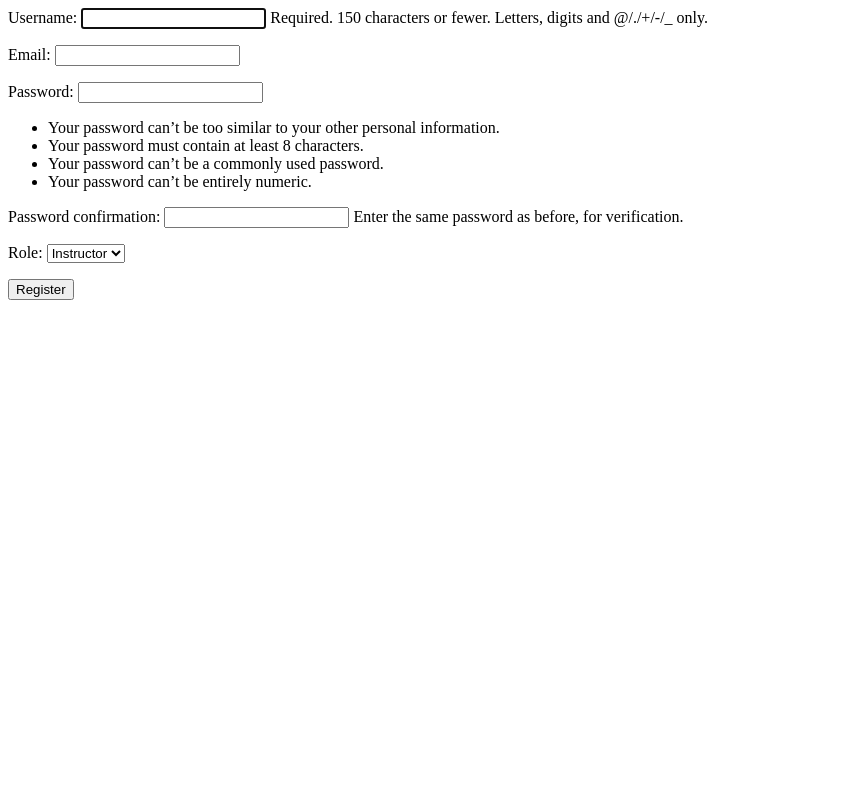
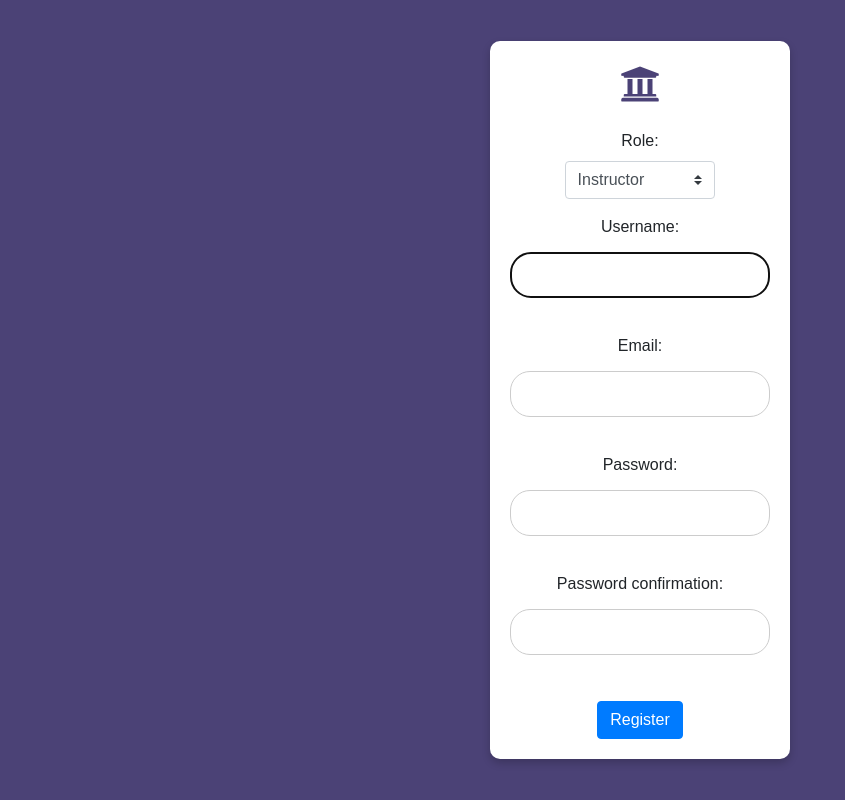
Before and after one commit to justinpitera/Tally, a Django app: page /accounts/register/ in a window 1280 px wide. Shown: the whole page, without its empty margins (0-845 px from the left). Run offline with Django 5.2, Linux system fonts and the light colour scheme; some libraries are stand-ins or nearby versions.

Commit message:
Updated register and login page

```diff
--- a/Tally/settings.py
+++ b/Tally/settings.py
@@ -148,3 +148,7 @@ STATIC_URL = '/static/'
 # https://docs.djangoproject.com/en/5.0/ref/settings/#default-auto-field
 
 DEFAULT_AUTO_FIELD = 'django.db.models.BigAutoField'
+
+# Media files
+MEDIA_URL = '/media/'
+MEDIA_ROOT = os.path.join(BASE_DIR, 'media')
--- a/accounts/templates/accounts/register.html
+++ b/accounts/templates/accounts/register.html
@@ -1,5 +1,165 @@
-<form method="post">
-    {% csrf_token %}
-    {{ form.as_p }}
-    <button type="submit">Register</button>
-</form>
+<!DOCTYPE html>
+<html lang="en">
+<head>
+    <meta charset="UTF-8">
+    <meta name="viewport" content="width=device-width, initial-scale=1.0">
+    <link rel="stylesheet" href="https://stackpath.bootstrapcdn.com/bootstrap/4.5.2/css/bootstrap.min.css">
+    <script src="https://stackpath.bootstrapcdn.com/bootstrap/4.5.2/js/bootstrap.bundle.min.js"></script>
+    <title>Register User - Tally</title>
+    <link rel="stylesheet" href="https://use.fontawesome.com/releases/v5.15.1/css/all.css">
+</head>
+<body>
+    <div class="register-container">
+        <div class="register-card">
+            <h2 class="icon-container"><i class="fas fa-university"></i></h2>
+            <form method="post">
+                {% csrf_token %}
+                {{ form.non_field_errors }}
+                <div class="form-group">
+                    {{ form.role.label_tag }}
+                    <select class="custom-select" name="role">
+                        {% for value, label in form.role.field.choices %}
+                            <option value="{{ value }}">{{ label }}</option>
+                        {% endfor %}
+                    </select>
+                </div>
+                <div class="form-group">
+                    {{ form.username.label_tag }}
+                    {{ form.username }}
+                </div>
+
+                <div class="form-group">
+                    {{ form.email.label_tag }}
+                    {{ form.email }}
+                </div>
+
+
+                <div class="form-group">
+                    {{ form.password1.label_tag }}
+                    {{ form.password1 }}
+                </div>
+
+                <div class="form-group">
+                    {{ form.password2.label_tag }}
+                    {{ form.password2 }}
+                </div>
+
+
+
+
+
+                <button type="submit" class="btn btn-primary">Register</button>
+            </form>
+
+
+        </div>
+    </div>
+</body>
+</html>
+
+<style>
+    body, html {
+        height: 100%;
+        margin: 0;
+        font-family: Arial, sans-serif;
+    }
+
+    body {
+        display: flex;
+        justify-content: center;
+        align-items: center;
+        background-color: #4b4276;
+    }
+
+    .register-container {
+        display: flex;
+        justify-content: center;
+        align-items: center;
+        height: 100%;
+    }
+    .register-card {
+        background-color: white;
+        padding: 20px;
+        border-radius: 10px;
+        box-shadow: 0 4px 8px 0 rgba(0,0,0,0.2);
+        width: 300px;
+        text-align: center; /* Aligns content (including icon and form) to the center */
+        display: flex;
+        flex-direction: column;
+        align-items: center; /* Center aligns all elements in the register card */
+    }
+
+    .icon-container {
+        font-size: 40px; /* Adjust icon size */
+        color: #4b4276; /* Icon color */
+        margin-bottom: 20px; /* Spacing between icon and form */
+    }
+
+    form {
+        display: flex;
+        flex-direction: column;
+    }
+
+    button {
+        background-color: #4b4276;
+        color: white;
+        padding: 10px 15px;
+        border: none;
+        border-radius: 5px;
+        cursor: pointer;
+        margin-top: 10px;
+    }
+
+    button:hover {
+        background-color: #3a3460;
+    }
+
+input[type="text"], input[type="password"], input[type="email"] {
+    padding: 10px;
+    margin: 5px 0 20px 0;
+    display: inline-block;
+    border: 1px solid #ccc;
+    border-radius: 20px; /* Rounded corners for text boxes */
+    width: 100%; /* Full width of the container */
+    box-sizing: border-box; /* Include padding and border in the element's width */
+}
+
+input[type="text"]::placeholder, input[type="password"]::placeholder {
+    color: #aaa; /* Lighter color for placeholder text */
+}
+
+input[type="submit"] {
+    background-color: #4b4276;
+    color: white;
+    padding: 14px 20px;
+    margin: 8px 0;
+    border: none;
+    border-radius: 20px; /* Rounded corners for the button */
+    cursor: pointer;
+    width: 80%; /* Increased width of the button */
+    max-width: 300px; /* Maximum width to prevent overly wide buttons on large screens */
+    box-sizing: border-box; /* Include padding and border in the button's width */
+}
+
+input[type="submit"]:hover {
+    background-color: #3a3460;
+}
+
+
+
+
+
+/* Style adjustments for better alignment */
+form {
+    display: flex;
+    flex-direction: column;
+    align-items: center; /* Center align the form items */
+}
+
+/* Additional styling for the form */
+form p {
+    text-align: left; /* Align text to the left */
+    width: 100%;
+}
+
+</style>
--- a/coursework/forms.py
+++ b/coursework/forms.py
@@ -6,7 +6,8 @@ from django.forms import ModelForm
 class CourseForm(ModelForm):
     class Meta:
         model = Course
-        fields = ['title', 'description', 'instructor', 'start_date', 'end_date']
+        fields = ['title', 'description', 'instructor', 'start_date', 'end_date', 'image']
+
 
 class UserCourseForm(forms.Form):
     user = forms.ModelChoiceField(queryset=User.objects.all(), label="Select User")
--- a/coursework/models.py
+++ b/coursework/models.py
@@ -7,9 +7,11 @@ class Course(models.Model):
     instructor = models.CharField(max_length=100)
     start_date = models.DateField()
     end_date = models.DateField()
+    image = models.ImageField(upload_to='course_images/', null=True, blank=True)
 
     def __str__(self):
         return self.title
+
 
 class UserCourse(models.Model):
     user = models.ForeignKey(User, on_delete=models.CASCADE)
--- a/coursework/urls.py
+++ b/coursework/urls.py
@@ -1,9 +1,14 @@
 from django.urls import path
 from .views import coursework_view
 from . import views
+from django.conf import settings
+from django.conf.urls.static import static
 
 urlpatterns = [
     path('coursework/', coursework_view, name='coursework'),
     path('add_user_to_course/', views.add_user_to_course, name='add_user_to_course'),
     path('create_course/', views.create_course, name='create_course'),
 ]
+
+if settings.DEBUG:
+    urlpatterns += static(settings.MEDIA_URL, document_root=settings.MEDIA_ROOT)
```
Also changed, not shown: coursework/templates/coursework/coursework.html (+15 -13 lines), coursework/templates/coursework/create_course.html (+5 -8 lines), coursework/views.py (+5 -4 lines), dashboard/static/auth/css/styles.css (added, +103 -0 lines), dashboard/static/coursework/css/styles.css (+10 -0 lines), accounts/forms.py (line endings or trailing spaces), coursework/migrations/0002_course_image.py (added), media/course_images/AdobeStock_249454423-scaled.jpeg (added), media/course_images/English-Language-Level-System-704x350.jpg (added), media/course_images/math-curriculum.webp (added), media/course_images/original-84270be086ac1611476289257ab639d9.png (added), media/course_images/original-84270be086ac1611476289257ab639d9_eztNPuC.png (added).
